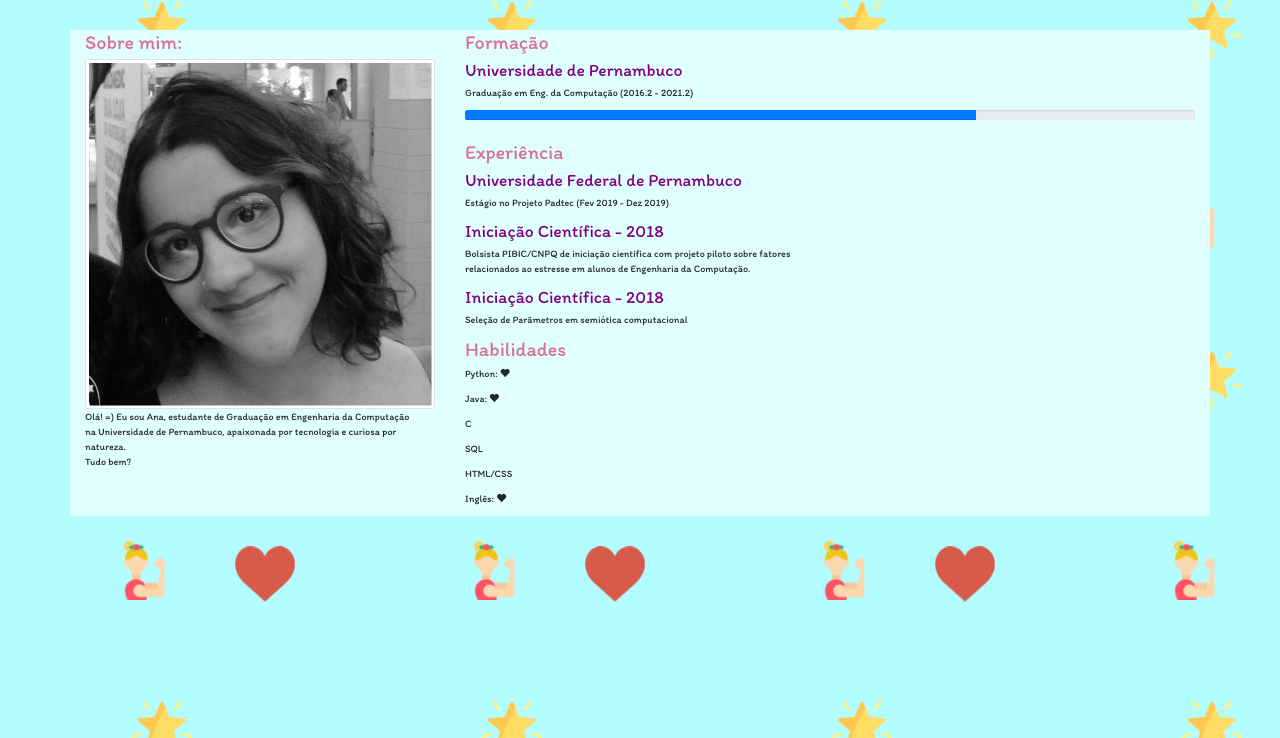
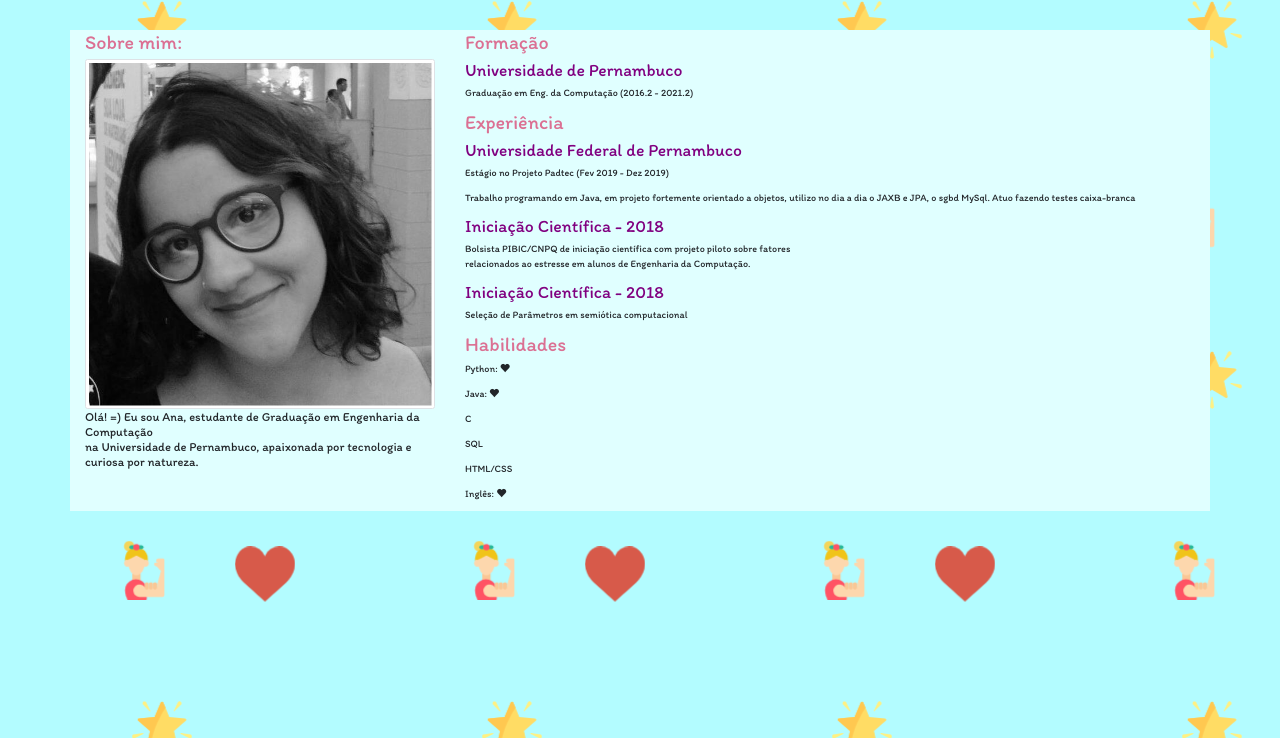
Before and after one commit to anacgfp/anacgfp.github.io, a plain HTML site: page index.html in a window 1280 px wide. Shown: the part 62-800 px from the top of the page. Drawn offline with nearby package versions, Linux system fonts and the light colour scheme.

Commit message:
tentativa final 232222

```diff
--- a/index.html
+++ b/index.html
@@ -78,8 +78,8 @@ h3{
       <a class="perfil" href="#">
           <img  class="img-thumbnail" src="imagens/perfil.jpg">
         </a>
-        <p>Olá! =) Eu sou Ana, estudante de Graduação em Engenharia da Computação <br>na Universidade de Pernambuco,
-          apaixonada por tecnologia e curiosa por natureza. <br>Tudo bem? </p>
+        <h5>Olá! =) Eu sou Ana, estudante de Graduação em Engenharia da Computação <br>na Universidade de Pernambuco,
+          apaixonada por tecnologia e curiosa por natureza.   </h5>
       <hr class="d-sm-none">
     </div>
     <div class="col-sm-8">
@@ -87,12 +87,13 @@ h3{
       <h2>Formação</h2>
       <h3>Universidade de Pernambuco</h3>
       <p>Graduação em Eng. da Computação (2016.2 - 2021.2)</p>
-      <div class="progress">
-        <div class="progress-bar bg-green" style="width:70%"></div>
-      </div>
+
     <h2>Experiência</h2>
     <h3>Universidade Federal de Pernambuco</h3>
     <p>Estágio no Projeto Padtec (Fev 2019 - Dez 2019)</p>
+    <p>Trabalho programando em Java, em projeto fortemente orientado a objetos,
+       utilizo no dia a dia o JAXB e JPA, o sgbd MySql. Atuo fazendo testes caixa-branca
+        </p>
     <h3>Iniciação Científica - 2018</h3>
     <p>Bolsista PIBIC/CNPQ de iniciação científica
         com projeto piloto sobre fatores<br>
```
